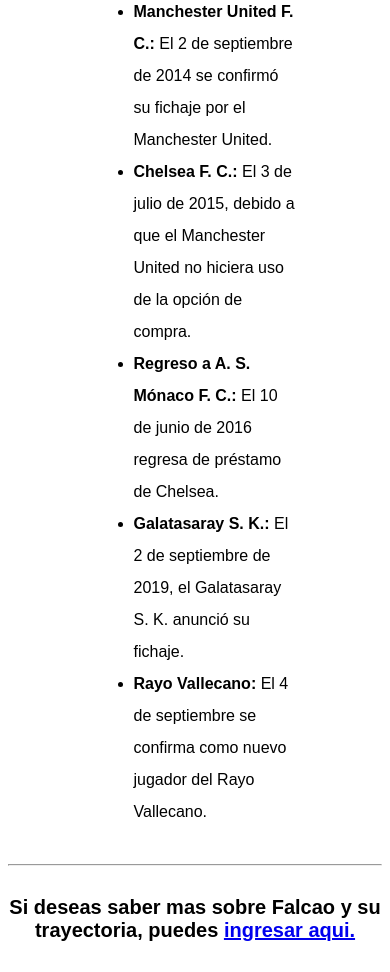
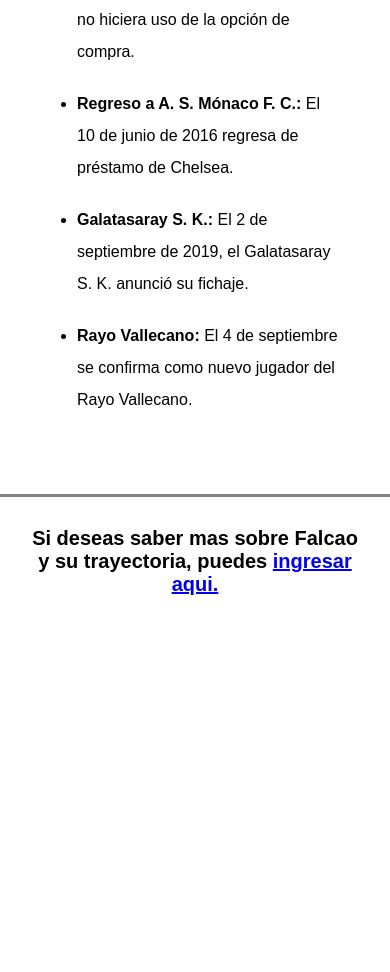
Before and after one commit to Jeicode/tribute-page, a plain HTML site: page index.html in a window 390 px wide. Shown: the part 1412-2384 px from the top of the page. After the commit the page ends 2038 px from the top, so only its background shows below. Drawn offline with Linux system fonts and the light colour scheme.

Commit message:
updated to responsive

```diff
--- a/index.html
+++ b/index.html
@@ -8,13 +8,17 @@
     <title>Trayectoria Radamel Falcao</title>
 </head>
 <body>
+
     <main id="main">
+
         <h1 id="title">Radamel Falcao Garcia</h1>
         <p class="description">Falcao, es un futbolista colombiano que juega actualmente como delantero en el Rayo Vallecano de la Primera División de España.</p>
+
         <div id="img-div">
           <img id="image" src="https://as01.epimg.net/colombia/imagenes/2022/01/29/futbol/1643412577_922368_1643412723_noticia_normal_recorte1.jpg" alt="Eliminatorias Sudamericanas">
            <figcaption id="img-caption">Eliminatorias sudamericanas</figcaption>
         </div>
+
         <section id="tribute-info">
           <h2>La trayectoria del Tigre</h2>
           <ul>
@@ -29,11 +33,13 @@
             <li><strong>Galatasaray S. K.:</strong> El 2 de septiembre de 2019, el Galatasaray S. K. anunció su fichaje.</li>
             <li><strong>Rayo Vallecano:</strong> El 4 de septiembre se confirma como nuevo jugador del Rayo Vallecano.</li>
           </ul>
-            </p>
-      <hr>
-        <h3 class="link"><strong>Si deseas saber mas sobre Falcao y su trayectoria, puedes
+
+        </section>
+
+    </main>
+    <footer class="footer">
+      <h3 class="link"><strong>Si deseas saber mas sobre Falcao y su trayectoria, puedes
         <a id="tribute-link" href="https://es.wikipedia.org/wiki/Radamel_Falcao" target="_blank"> ingresar aqui.</a></strong></h3>
-        </section>
-    </main>
+    </footer>
 </body>
 </html>
--- a/styles.css
+++ b/styles.css
@@ -1,5 +1,7 @@
 * {
     font-family: sans-serif;
+    margin: 0;
+    padding: 0;
   }
 
   #main h1, h2 {
@@ -30,7 +32,11 @@
 
   h2 {
     text-decoration: underline;
-    padding-bottom: 15px;
+    margin-bottom: 35px;
+  }
+
+  #tribute-info {
+    margin-bottom: 3em;
   }
 
   ul {
@@ -42,6 +48,11 @@
   ul li {
       margin: 0 .75rem;
       line-height: 2;
+      padding: 10px 0;
+  }
+
+  .footer {
+    border-top: solid gray;
   }
 
   .link {
@@ -49,3 +60,63 @@
     text-align: center;
     margin: 30px 0 30px;
   }
+
+  @media (max-width: 810px) {
+    #main {
+      margin: 0 20px;
+    }
+
+    ul {
+      width: 85%;
+      margin: 0 4.5em;
+    }
+
+    .footer {
+      padding: 0 25px;
+    }
+  }
+
+  @media (max-width: 768px) {
+    #main {
+      margin: 0 20px;
+    }
+
+    ul {
+      width: 85%;
+      margin: 0 4.5em;
+    }
+
+    .footer {
+      padding: 0 25px;
+    }
+  }
+
+  @media (max-width: 425px) {
+    #main {
+      margin: 0 25px;
+    }
+
+    ul {
+      width: 85%;
+      margin: 0 2.5em;
+    }
+
+    .footer {
+      padding: 0 25px;
+    }
+  }
+
+  @media (max-width: 375px) {
+    #main {
+      margin: 0 20px;
+    }
+
+    ul {
+      width: 100%;
+      margin: 0 20px 0 12px;
+    }
+
+    .footer {
+      padding: 0 25px;
+    }
+  }
```
